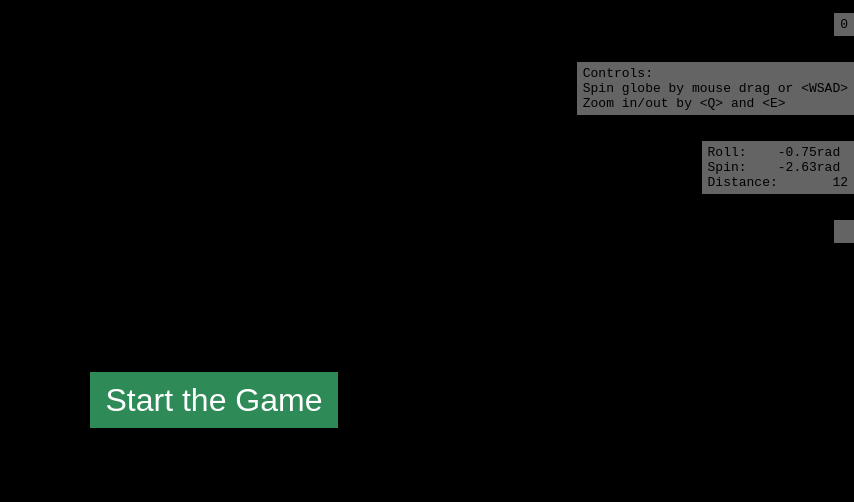
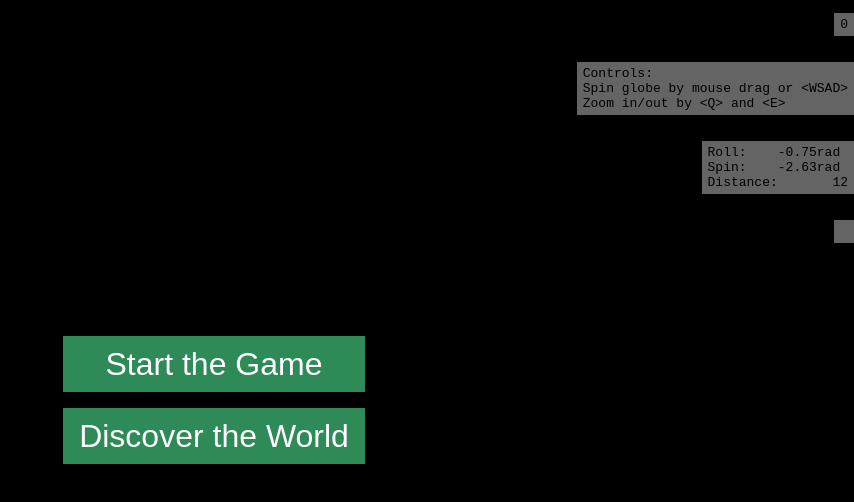
Before and after one commit to bacher/global-warming, a React (Create React App) app: page / in a window 1280 px wide. Shown: the top 502 px of the page, without its empty margins (426-1280 px from the left). Built offline with nearby package versions, Linux system fonts and the light colour scheme; no server answers.

Commit message:
add Discovery mode

```diff
--- a/src/components/Game/Game.module.scss
+++ b/src/components/Game/Game.module.scss
@@ -43,18 +43,6 @@
   display: flex;
   flex-direction: column;
   align-items: center;
-}
-
-.startButton {
-  pointer-events: initial;
-  padding: 8px 16px;
-  font-size: 32px;
-  line-height: 40px;
-  border: none;
-  appearance: none;
-  color: #fff;
-  cursor: pointer;
-  background: seagreen;
 }
 
 .gameText {
--- a/src/components/Game/Game.tsx
+++ b/src/components/Game/Game.tsx
@@ -11,6 +11,7 @@ import {draw} from '../../utils/render';
 import {Assets, loadAssets} from '../../utils/loader';
 import {debugFrame} from '../../utils/debug';
 import type {GameState, ViewportSize} from '../../utils/types';
+import {GameType} from '../../utils/types';
 import {bound} from '../../utils/math';
 import {formatNumber} from '../../utils/format';
 import {useFpsCounter} from '../../hooks/useFpsCounter';
@@ -18,7 +19,9 @@ import {useWindowPassiveEvent} from '../../hooks/useWindowPassiveEvent';
 import {useHandler} from '../../hooks/useHandler';
 import {SplashType, useSplash} from '../../hooks/useSplash';
 import {useWindowEvent} from '../../hooks/useWindowEvent';
+import {useRerender} from '../../hooks/useRerender';
 
+import {StartMenu} from '../StartMenu';
 import {CountriesCanvas} from '../CountriesCanvas';
 import styles from './Game.module.scss';
 
@@ -70,14 +73,14 @@ export function Game() {
     [],
   );
   const lastApplyTsRef = useRef<number | undefined>();
-  const [guessCountry, setGuessCountry] = useState<CountryInfo | undefined>();
   const alreadyGuessedCountriesRef = useRef<Country[]>([]);
   const [isDragging, setDragging] = useState(false);
   const [showDebugCanvas] = useState(false);
   const viewportSize = useRef({width: 0, height: 0});
   const currentViewportSizeRef = useRef({width: 0, height: 0});
+  const rerender = useRerender();
 
-  const gameStateRef = useRef<GameState>({selectedCountry: undefined});
+  const gameStateRef = useRef<GameState>({type: GameType.MENU});
 
   const {splashText, showSplashText} = useSplash();
 
@@ -313,29 +316,58 @@ export function Game() {
 
   const startGame = useHandler(() => {
     alreadyGuessedCountriesRef.current = [];
+
     const country = getRandomCountryExcept(alreadyGuessedCountriesRef.current);
-    setGuessCountry(country);
+
+    if (country) {
+      const gameState = gameStateRef.current;
+
+      gameStateRef.current = {
+        type: GameType.FIND,
+        guessCountry: country,
+        selectedCountry:
+          gameState.type === GameType.FIND
+            ? gameState.selectedCountry
+            : undefined,
+      };
+    } else {
+      gameStateRef.current = {
+        type: GameType.MENU,
+      };
+    }
+    rerender();
+  });
+
+  const onDiscoverClick = useHandler(() => {
+    gameStateRef.current = {
+      type: GameType.DISCOVERY,
+    };
+    rerender();
   });
 
   const nextCountry = useHandler(() => {
-    if (guessCountry) {
+    if (gameStateRef.current.type !== GameType.FIND) {
+      return;
+    }
+
+    const {guessCountry} = gameStateRef.current;
+
     alreadyGuessedCountriesRef.current.push(guessCountry.id);
-    }
 
     const country = getRandomCountryExcept(alreadyGuessedCountriesRef.current);
 
     if (!country) {
       showSplashText('You guessed all countries!');
-      setGuessCountry(undefined);
+
+      gameStateRef.current = {
+        type: GameType.MENU,
+      };
+      rerender();
       return;
     }
 
-    setGuessCountry(country);
-  });
-
-  const onStartGameClick = useHandler((event) => {
-    event.preventDefault();
-    startGame();
+    gameStateRef.current.guessCountry = country;
+    rerender();
   });
 
   const handleCanvasClick = useHandler((event) => {
@@ -345,10 +377,12 @@ export function Game() {
       return;
     }
 
-    const {selectedCountry} = gameStateRef.current;
+    const gameState = gameStateRef.current;
 
-    if (guessCountry && selectedCountry) {
-      if (guessCountry.id === selectedCountry) {
+    switch (gameState.type) {
+      case GameType.FIND:
+        if (gameState.guessCountry && gameState.selectedCountry) {
+          if (gameState.guessCountry.id === gameState.selectedCountry) {
             showSplashText('You are right!');
             nextCountry();
           } else {
@@ -357,6 +391,11 @@ export function Game() {
               timeout: 3000,
             });
           }
+        }
+        break;
+      case GameType.DISCOVERY:
+        window.alert('Not ready yet');
+        break;
     }
   });
 
@@ -418,11 +457,14 @@ export function Game() {
             }
           />
           <div className={styles.ui}>
-            {guessCountry ? (
+            {(() => {
+              switch (gameStateRef.current.type) {
+                case GameType.FIND:
+                  return (
                     <>
                       <div className={styles.column}>
                         <p className={styles.gameText}>
-                    Guess the "{guessCountry.title}"
+                          Guess the "{gameStateRef.current.guessCountry.title}"
                         </p>
                       </div>
                       {splashText && (
@@ -438,17 +480,20 @@ export function Game() {
                         </div>
                       )}
                     </>
-            ) : (
+                  );
+                case GameType.MENU:
+                  return (
                     <div className={styles.centered}>
-                <button
-                  type="button"
-                  className={styles.startButton}
-                  onClick={onStartGameClick}
-                >
-                  Start the Game
-                </button>
+                      <StartMenu
+                        onGameStart={startGame}
+                        onDiscoveryStart={onDiscoverClick}
+                      />
                     </div>
-            )}
+                  );
+                default:
+                  return undefined;
+              }
+            })()}
           </div>
         </div>
         {showDebugCanvas && (
--- /dev/null
+++ b/src/components/StartMenu/StartMenu.module.scss
@@ -0,0 +1,17 @@
+.buttons {
+  display: flex;
+  flex-direction: column;
+  gap: 16px;
+}
+
+.startButton {
+  pointer-events: initial;
+  padding: 8px 16px;
+  font-size: 32px;
+  line-height: 40px;
+  border: none;
+  appearance: none;
+  color: #fff;
+  cursor: pointer;
+  background: seagreen;
+}
--- /dev/null
+++ b/src/components/StartMenu/StartMenu.tsx
@@ -0,0 +1,33 @@
+import styles from './StartMenu.module.scss';
+
+type Props = {
+  onGameStart: () => void;
+  onDiscoveryStart: () => void;
+};
+
+export function StartMenu({onGameStart, onDiscoveryStart}: Props) {
+  return (
+    <form className={styles.buttons}>
+      <button
+        type="button"
+        className={styles.startButton}
+        onClick={(event) => {
+          event.preventDefault();
+          onGameStart();
+        }}
+      >
+        Start the Game
+      </button>
+      <button
+        type="button"
+        className={styles.startButton}
+        onClick={(event) => {
+          event.preventDefault();
+          onDiscoveryStart();
+        }}
+      >
+        Discover the World
+      </button>
+    </form>
+  );
+}
--- /dev/null
+++ b/src/components/StartMenu/index.ts
@@ -0,0 +1 @@
+export * from './StartMenu';
--- /dev/null
+++ b/src/hooks/useRerender.ts
@@ -0,0 +1,10 @@
+import {useRef, useState} from 'react';
+
+export function useRerender() {
+  const [, setValue] = useState(0);
+  const stateRef = useRef(0);
+
+  return () => {
+    setValue(++stateRef.current);
+  };
+}
--- a/src/utils/debug.ts
+++ b/src/utils/debug.ts
@@ -1,4 +1,4 @@
-import {vec3, mat4} from 'gl-matrix';
+import {mat4, vec3} from 'gl-matrix';
 
 import type {ModelData} from './modelTypes';
 import {
@@ -7,6 +7,7 @@ import {
   isPointInTriangle,
 } from './math';
 import type {GameState, ViewportSize} from './types';
+import {GameType} from './types';
 
 const visionDir = vec3.fromValues(0, 0, 1);
 
@@ -27,6 +28,10 @@ export function debugFrame({
   gameState,
   viewport,
 }: Params): void {
+  if (gameState.type !== GameType.FIND) {
+    return;
+  }
+
   if (ctx) {
     ctx.save();
     ctx.fillStyle = '#fff';
--- a/src/utils/render.ts
+++ b/src/utils/render.ts
@@ -1,7 +1,7 @@
 import {mat4, vec3} from 'gl-matrix';
 
-import type {GameState, Scene, ShaderProgram} from './types';
-import {CullFace} from './types';
+import type {GameState, Scene} from './types';
+import {CullFace, GameType} from './types';
 import {countries} from '../data/countries';
 import {RenderType} from './modelTypes';
 
@@ -161,8 +161,13 @@ export function draw(
 
     switch (obj.renderType) {
       case RenderType.DRAW_ELEMENTS: {
-        const selectedCountry = gameState.selectedCountry
-          ? countries.get(gameState.selectedCountry)
+        const selectedCountryId =
+          gameState.type === GameType.FIND
+            ? gameState.selectedCountry
+            : undefined;
+
+        const selectedCountry = selectedCountryId
+          ? countries.get(selectedCountryId)
           : undefined;
 
         obj.shaderProgram.setUniformInt(
--- a/src/utils/types.ts
+++ b/src/utils/types.ts
@@ -2,6 +2,7 @@ import type {mat4, vec2, vec3, vec4} from 'gl-matrix';
 
 import type {Country} from '../data/countries';
 import {RenderType} from './modelTypes';
+import {CountryInfo} from '../data/countries';
 
 export type Point2d = [number, number];
 
@@ -71,6 +72,21 @@ export type Scene = {
   objects: SceneObject[];
 };
 
-export type GameState = {
-  selectedCountry: Country | undefined;
-};
+export enum GameType {
+  MENU = 1,
+  FIND,
+  DISCOVERY,
+}
+
+export type GameState =
+  | {
+      type: GameType.MENU;
+    }
+  | {
+      type: GameType.FIND;
+      guessCountry: CountryInfo;
+      selectedCountry: Country | undefined;
+    }
+  | {
+      type: GameType.DISCOVERY;
+    };
```
Lines whose indentation alone changed are shown as unchanged.
